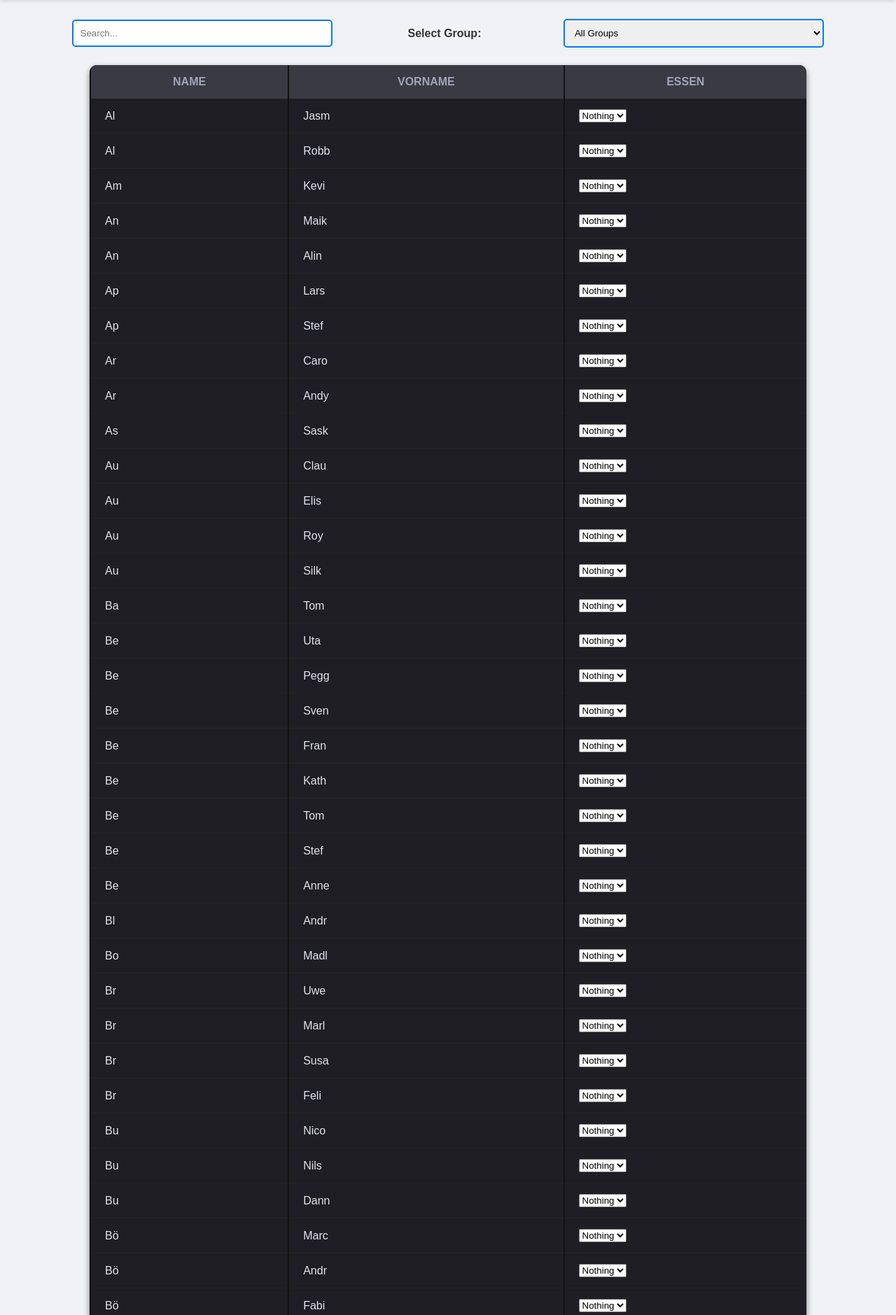
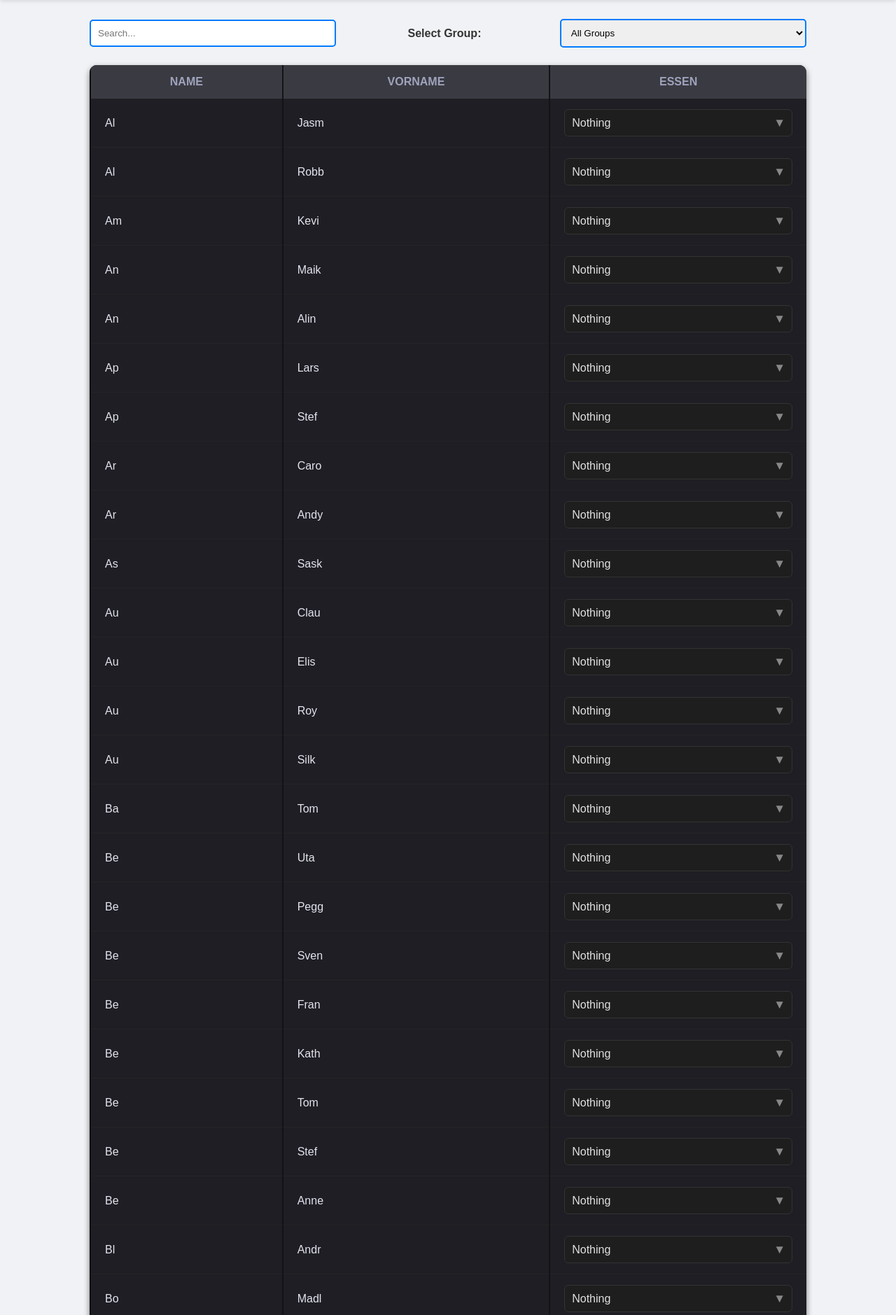
Before and after one commit to Kohlelol/EssenSchmeckt, a Django app: page /database/ in a window 1280 px wide. Shown: the part 50-1929 px from the top of the page at 70% size. Run offline with Django 3.2, Linux system fonts and the light colour scheme; a user stored in the database is signed in; data comes from the database, SQL or seed files in the repository.

Commit message:
design improvements of select

```diff
--- a/Softwarepraktikum/database/templates/database/database_list.html
+++ b/Softwarepraktikum/database/templates/database/database_list.html
@@ -97,5 +97,32 @@
       })
       .catch(error => console.error('Error:', error));
     }
+
+
+
+
+
+
+
+
+
+
+
+
+  </script>
+  <script>
+        function colorchange(Element){
+        //const select_value = Element.value;
+          Element.style.backgroundColor="#292929";
+    /*    if(select_value=="2"){
+          Element.style.backgroundColor="red";
+        }
+        if(select_value=="3"){
+          Element.style.backgroundColor="blue";
+        }
+    */
+      }
+
+
   </script>
 {% endblock %}
--- a/Softwarepraktikum/database/templates/database/person_list.html
+++ b/Softwarepraktikum/database/templates/database/person_list.html
@@ -1,13 +1,17 @@
+{% load static %}
+<link rel="stylesheet" href="{% static 'css/style.css' %}">
 {% for person in person %}
   <tr>
     <td>{{ person.last_name }}</td>
     <td>{{ person.first_name }}</td>
     <td>
-      <select id={{ person.id }} name="foodselect" class="select-food" onchange="updateFood(this, '{{ person.id }}')">
-        <option value="1" {% if not person.food_for_today %}selected{% endif %}>Nothing</option>
-        <option value="2" {% if person.food_for_today and person.food_for_today.food == 2 %}selected{% endif %}>Red</option>
-        <option value="3" {% if person.food_for_today and person.food_for_today.food == 3 %}selected{% endif %}>Blue</option>
-      </select>
+      <div class="select-food-container">
+        <select id={{ person.id }} name="foodselect" class="select-food" onchange="updateFood(this, '{{ person.id }}');colorchange(this)">
+          <option value="1" {% if not person.food_for_today %}selected{% endif %}>Nothing</option>
+          <option value="2" {% if person.food_for_today and person.food_for_today.food == 2 %}selected{% endif %}>Red</option>
+          <option value="3" {% if person.food_for_today and person.food_for_today.food == 3 %}selected{% endif %}>Blue</option>
+        </select>
+      </div>
     </td>
   </tr>
 {% empty %}
--- a/Softwarepraktikum/static/css/style.css
+++ b/Softwarepraktikum/static/css/style.css
@@ -364,12 +364,15 @@
             flex-direction: column;
             align-items: center;
             gap: 10px;
+            width: 100%;
+
         }
 
         .form-row {
             display: flex;
             align-items: center;
             gap: 10%;
+            width: 80%;
         }
 
         .select-group-label {
@@ -448,7 +451,8 @@
         }
 
         .database-list-table table:has(th:nth-child(1):hover) td:nth-child(1),
-        .database-list-table table:has(th:nth-child(2):hover) td:nth-child(2) {
+        .database-list-table table:has(th:nth-child(2):hover) td:nth-child(2),
+        .database-list-table table:has(th:nth-child(3):hover) td:nth-child(3)  {
             background-color: #273849;
         }
 
@@ -456,3 +460,60 @@
             background-color: #272836;
             cursor: pointer;
         }
+
+
+        /* Styles for select at person_list */
+
+
+        .select-food-container{
+            position: relative;
+            display: inline-block;
+            width: 100%;
+        }
+
+
+
+        .select-food-container::after{
+            content: "▼";
+            position: absolute;
+            top: 55%;
+            right: 10px;
+            transform: translateY(-55%);
+            pointer-events: none;
+            font-size: 17px;
+            color: #888;
+
+        }
+
+        .select-food{
+            width: 100%;
+            padding: 10px;
+            border: 1px solid #333;
+            border-radius: 6px;
+            background: #1e1e1e;
+            font-size: 16px;
+            color: #e0e0e0;
+            cursor: pointer;
+            appearance: none;
+            outline: none;
+            transition: border-color 0.3s, box-shadow 0.3s, background-color 0.3s;
+        }
+
+
+        .select-food:focus{
+            border-color: #007bff;
+            box-shadow: 0 0 5px rgba(0, 123, 255, 0.5);
+            background-color: #25242c;
+            border-radius: 6px 6px 0 0
+        }
+
+        .select-food option{
+            background: #37354b;
+            color: #e0e0e0;
+        }
+
+
+        .select-food :nth-child(4){
+            border-radius: 0 0 6px 6px;
+
+        }
```
